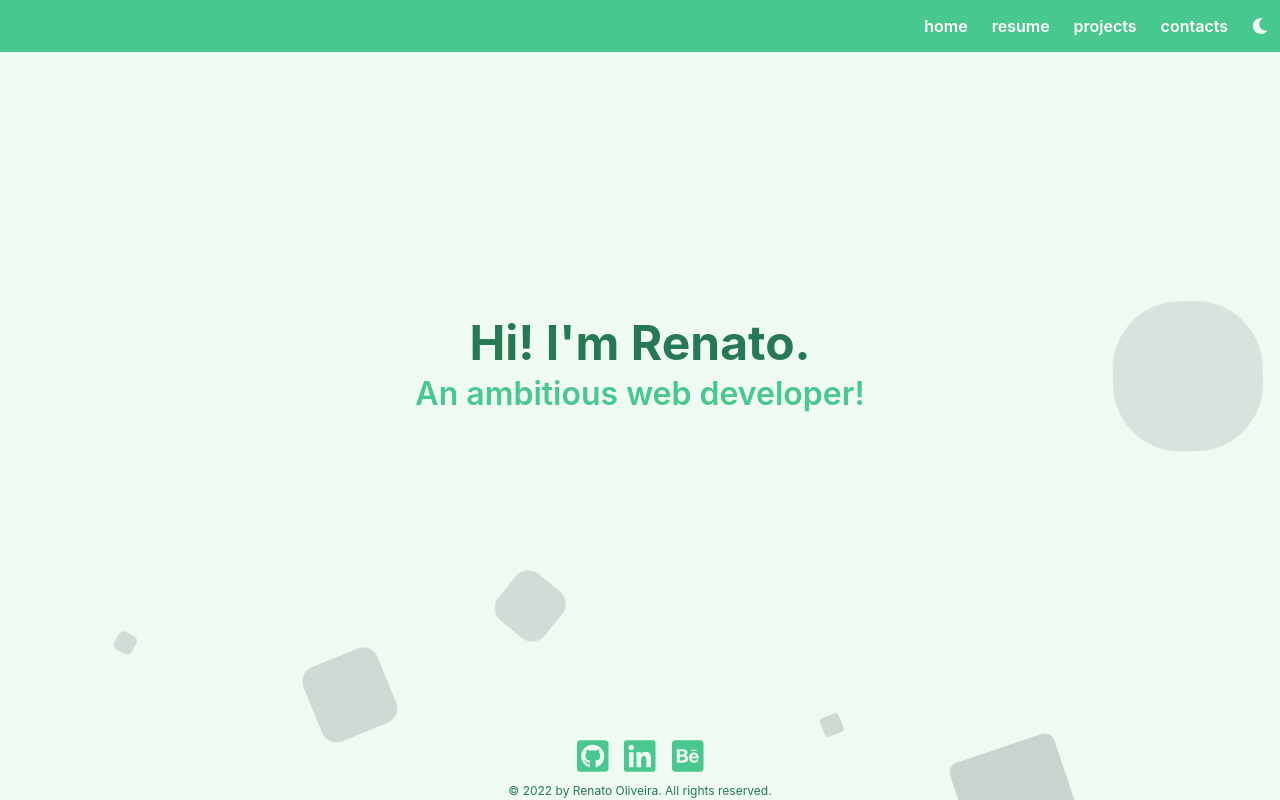
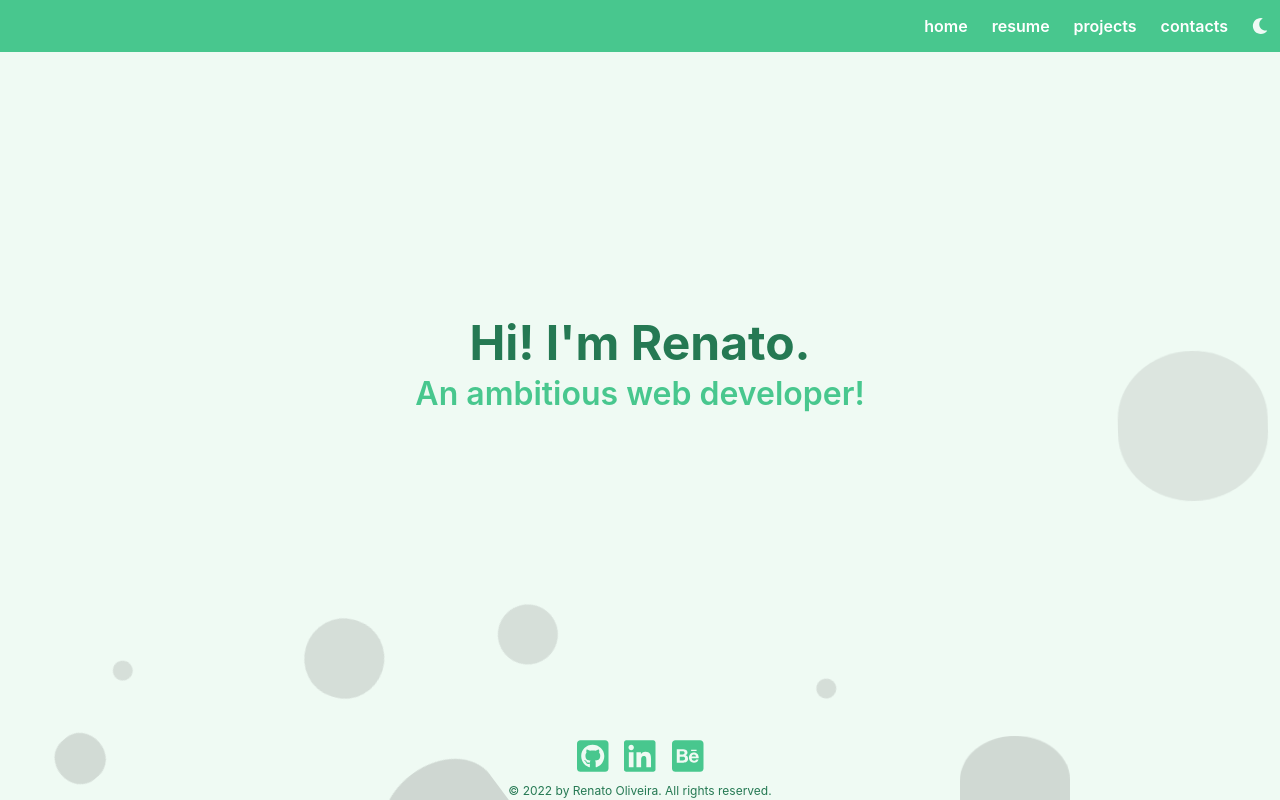
Before and after one commit to Ren-Oliveira/Resume, a React (Create React App) app: page /home in a window 1280 px wide. Built offline with nearby package versions, Linux system fonts and the light colour scheme.

Commit message:
more bubbles

```diff
--- a/src/components/layout/Background.js
+++ b/src/components/layout/Background.js
@@ -19,6 +19,8 @@ const Background = props => {
           <li></li>
           <li></li>
           <li></li>
+          <li></li>
+          <li></li>
         </ul>
       </div>
     </>
--- a/src/components/layout/Background.module.css
+++ b/src/components/layout/Background.module.css
@@ -43,8 +43,8 @@
   list-style: none;
   width: 20px;
   height: 20px;
-  background: rgba(109, 109, 109, 0.3);
-  animation: animate 25s linear infinite;
+  background: rgba(100, 100, 100, 0.25);
+  animation: animate 20s linear infinite;
   bottom: -150px;
 }
 
@@ -109,9 +109,9 @@
 
 .shapes li:nth-child(9) {
   left: 20%;
-  width: 15px;
-  height: 15px;
-  animation-delay: 2s;
+  width: 25px;
+  height: 25px;
+  animation-delay: 3s;
   animation-duration: 35s;
 }
 
@@ -123,16 +123,36 @@
   animation-duration: 11s;
 }
 
+.shapes li:nth-child(11) {
+  left: 5%;
+  width: 50px;
+  height: 50px;
+  animation-delay: 2s;
+  animation-duration: 18s;
+}
+
+.shapes li:nth-child(12) {
+  left: 30%;
+  width: 125px;
+  height: 125px;
+  animation-delay: 4s;
+  animation-duration: 20s;
+}
+
 @keyframes animate {
   0% {
     transform: translateY(0) rotate(0deg) translateX(0);
     opacity: 1;
-    border-radius: 10;
+    border-radius: 60% / 90%;
+  }
+
+  30% {
+    border-radius: 90%;
   }
 
   100% {
-    transform: translateY(-1000px) rotate(720deg) translateX(50px);
+    transform: translateY(-900px) rotate(720deg) translateX(60px);
     opacity: 0.1;
-    border-radius: 90%;
+    border-radius: 90% / 60%;
   }
 }
```
